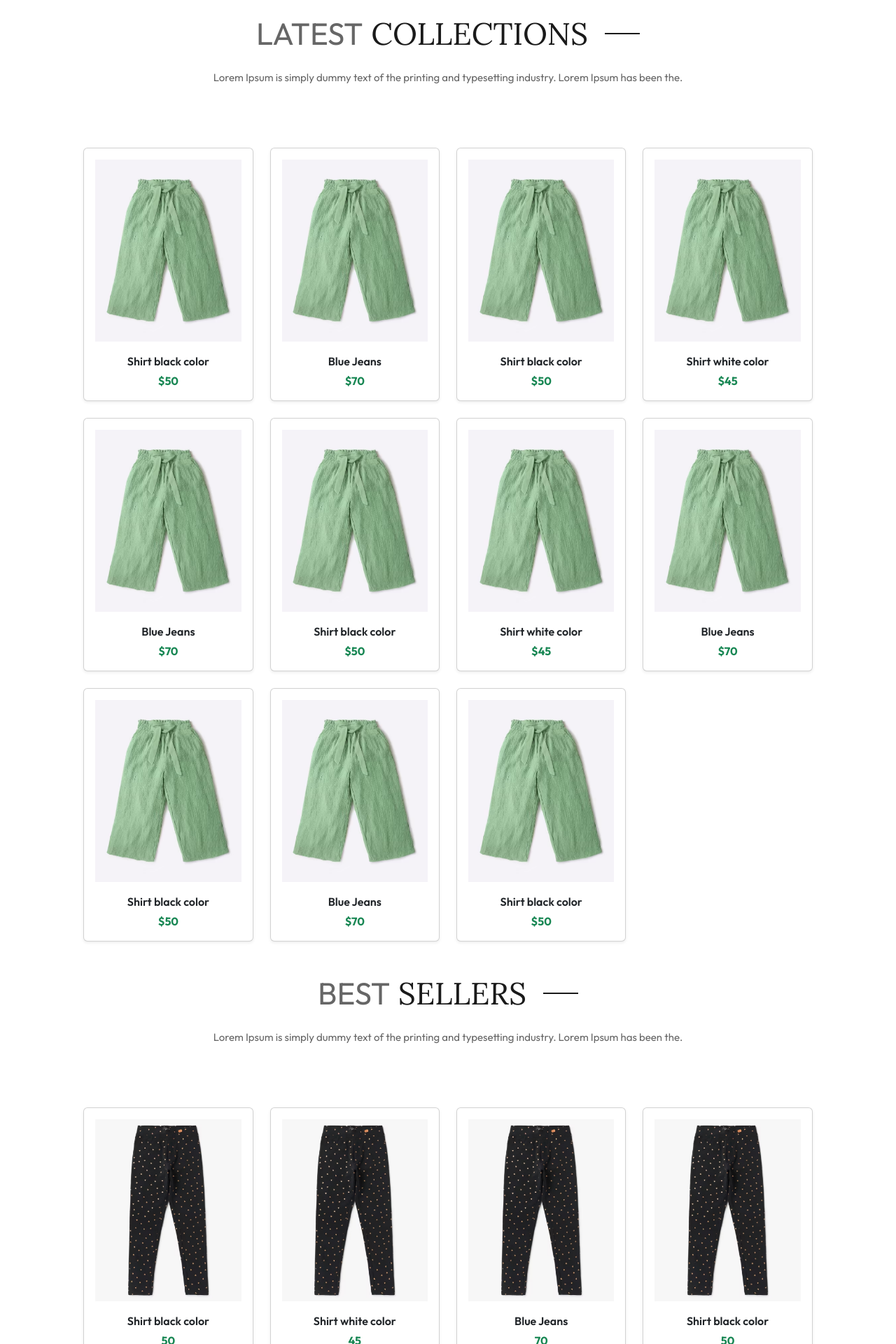
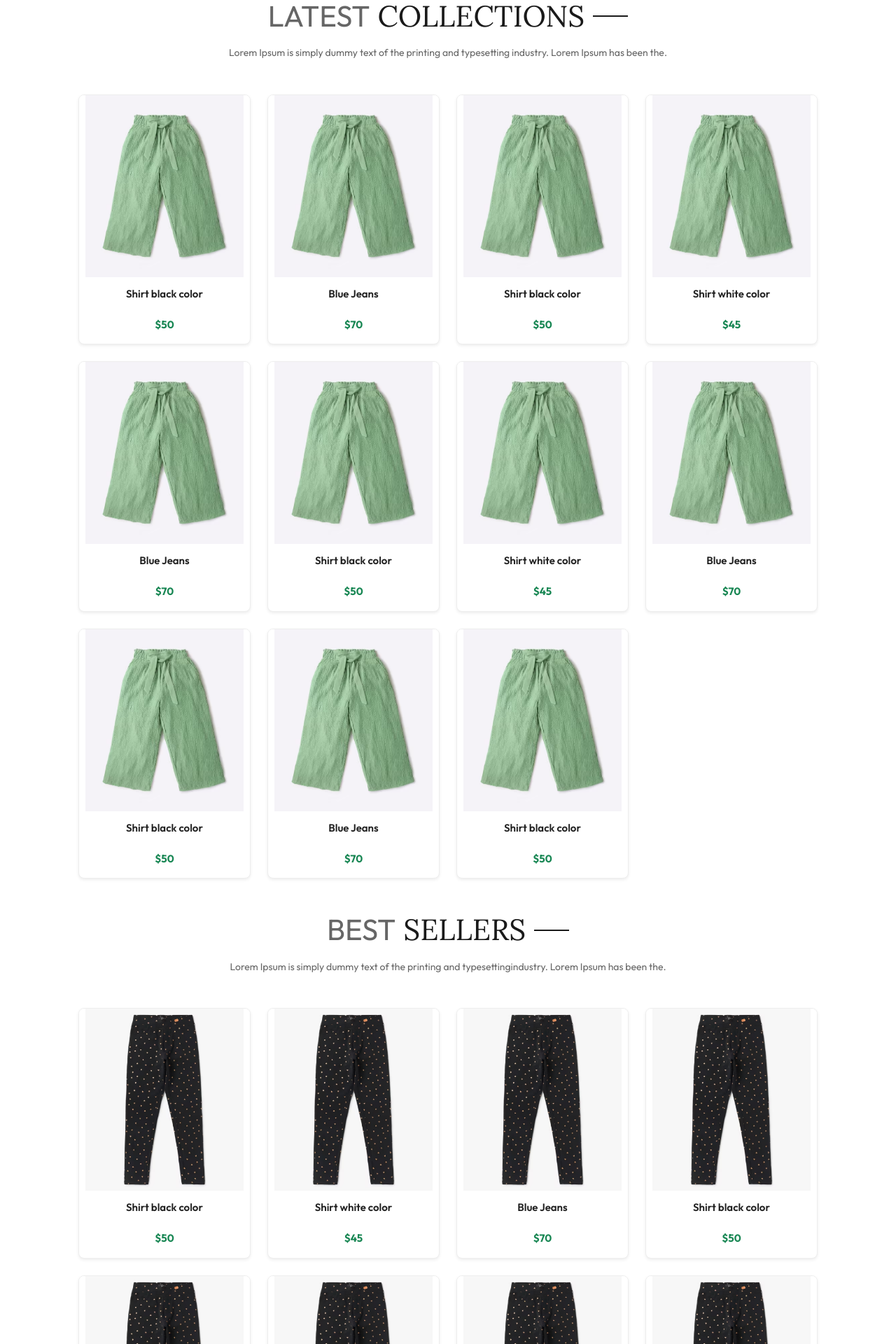
Before and after one commit to johnjerry8749/E-commerce, a React (Vite) app in the folder Client/: page / in a window 1280 px wide. Shown: the part 600-2520 px from the top of the page at 70% size. Built offline with nearby package versions, Linux system fonts and the light colour scheme; no server answers.

Commit message:
Align product grids on mobile

```diff
--- a/Client/src/components/pages/Shop.jsx
+++ b/Client/src/components/pages/Shop.jsx
@@ -13,124 +13,32 @@ const Shop = () => {
   };
 
   const Bestsells = [
-    {
-      id: 1,
-      name: "Shirt black color",
-      price: 50,
-    },
-    {
-      id: 2,
-      name: "Shirt white color",
-      price: 45,
-    },
-    {
-      id: 3,
-      name: "Blue Jeans",
-      price: 70,
-    },
-    {
-      id: 4,
-      name: "Shirt black color",
-      price: 50,
-    },
-    {
-      id: 5,
-      name: "Classic T-Shirt",
-      price: 55,
-    },
-    {
-      id: 6,
-      name: "Slim Fit Jeans",
-      price: 75,
-    },
-    {
-      id: 7,
-      name: "Winter Jacket",
-      price: 95,
-    },
-    {
-      id: 8,
-      name: "White Polo",
-      price: 60,
-    },
-    {
-      id: 9,
-      name: "Casual Shirt",
-      price: 65,
-    },
-    {
-      id: 10,
-      name: "Black Trousers",
-      price: 80,
-    },
-    {
-      id: 11,
-      name: "Denim Jacket",
-      price: 90,
-    },
-    {
-      id: 12,
-      name: "Cotton Shirt",
-      price: 48,
-    },
+    { id: 1, name: "Shirt black color", price: 50 },
+    { id: 2, name: "Shirt white color", price: 45 },
+    { id: 3, name: "Blue Jeans", price: 70 },
+    { id: 4, name: "Shirt black color", price: 50 },
+    { id: 5, name: "Classic T-Shirt", price: 55 },
+    { id: 6, name: "Slim Fit Jeans", price: 75 },
+    { id: 7, name: "Winter Jacket", price: 95 },
+    { id: 8, name: "White Polo", price: 60 },
+    { id: 9, name: "Casual Shirt", price: 65 },
+    { id: 10, name: "Black Trousers", price: 80 },
+    { id: 11, name: "Denim Jacket", price: 90 },
+    { id: 12, name: "Cotton Shirt", price: 48 },
   ];
 
   const product = [
-    {
-      id: 1,
-      name: "Shirt black color",
-      price: "$50",
-    },
-    {
-      id: 2,
-      name: "Blue Jeans",
-      price: "$70",
-    },
-    {
-      id: 3,
-      name: "Shirt black color",
-      price: "$50",
-    },
-    {
-      id: 4,
-      name: "Shirt white color",
-      price: "$45",
-    },
-    {
-      id: 5,
-      name: "Blue Jeans",
-      price: "$70",
-    },
-    {
-      id: 6,
-      name: "Shirt black color",
-      price: "$50",
-    },
-    {
-      id: 7,
-      name: "Shirt white color",
-      price: "$45",
-    },
-    {
-      id: 8,
-      name: "Blue Jeans",
-      price: "$70",
-    },
-    {
-      id: 9,
-      name: "Shirt black color",
-      price: "$50",
-    },
-    {
-      id: 10,
-      name: "Blue Jeans",
-      price: "$70",
-    },
-    {
-      id: 11,
-      name: "Shirt black color",
-      price: "$50",
-    },
+    { id: 1, name: "Shirt black color", price: "$50" },
+    { id: 2, name: "Blue Jeans", price: "$70" },
+    { id: 3, name: "Shirt black color", price: "$50" },
+    { id: 4, name: "Shirt white color", price: "$45" },
+    { id: 5, name: "Blue Jeans", price: "$70" },
+    { id: 6, name: "Shirt black color", price: "$50" },
+    { id: 7, name: "Shirt white color", price: "$45" },
+    { id: 8, name: "Blue Jeans", price: "$70" },
+    { id: 9, name: "Shirt black color", price: "$50" },
+    { id: 10, name: "Blue Jeans", price: "$70" },
+    { id: 11, name: "Shirt black color", price: "$50" },
   ];
 
   return (
@@ -139,72 +47,221 @@ const Shop = () => {
         {`
         @import url('https://fonts.googleapis.com/css2?family=Lora:wght@400;500;600;700&display=swap');
 
-        @media (max-width: 768px) {
+        .shop-section {
+          width: 100%;
+          overflow-x: hidden;
+        }
+
+        .shop-title-wrap {
+          display: flex;
+          justify-content: center;
+          align-items: center;
+          gap: 12px;
+          margin-bottom: 1rem;
+          flex-wrap: wrap;
+          padding: 0 8px;
+        }
+
         .shop-title {
-            font-size: 36px !important;
+          font-family: 'Lora', serif;
+          font-weight: 400;
+          color: #1a1a1a;
+          margin: 0;
+          text-align: center;
+          line-height: 1.2;
         }
-          .product-item {
-            flex: 0 0 calc(50% - 12px) !important;
+
+        .shop-title span {
+          color: #666;
+        }
+
+        .shop-title-line {
+          width: 40px;
+          height: 2px;
+          background-color: #1a1a1a;
+          flex-shrink: 0;
+        }
+
+        .shop-desc {
+          max-width: 700px;
+          text-align: center;
+          color: #666;
+          font-size: 14px;
+          line-height: 1.6;
+          padding: 0 12px;
+          margin: 0 auto;
+        }
+
+        .product-grid-row {
+          margin-left: auto;
+          margin-right: auto;
+        }
+
+        .product-image-shop-wrapper {
+          width: 100%;
+          aspect-ratio: 1.45 / 1;
+          display: flex;
+          align-items: center;
+          justify-content: center;
+          overflow: hidden;
+          background: #fff;
+        }
+
+        .product-card-shop {
+          height: 100%;
+          cursor: pointer;
+          border: 1px solid #eee;
+          border-radius: 8px;
+          overflow: hidden;
+          transition: transform 0.25s ease, box-shadow 0.25s ease;
+        }
+
+        .product-card-shop:hover {
+          transform: translateY(-4px);
+          box-shadow: 0 8px 20px rgba(0,0,0,0.08);
+        }
+
+        .product-img-shop {
+          width: 100%;
+          height: 100%;
+          object-fit: contain;
+          mix-blend-mode: multiply;
+          display: block;
+        }
+
+        .product-name-shop {
+          margin: 10px 0 4px;
+          font-weight: 600;
+          font-size: 14px;
+          color: #222;
+          line-height: 1.3;
+          min-height: 2.6em;
+          display: -webkit-box;
+          -webkit-line-clamp: 2;
+          -webkit-box-orient: vertical;
+          overflow: hidden;
+        }
+
+        .product-price-shop {
+          margin: 0;
+          font-weight: 700;
+          color: #198754;
+          font-size: 15px;
+        }
+
+        /* ---- MOBILE ---- */
+        @media (max-width: 575.98px) {
+          .product-grid-row {
+            display: grid;
+            grid-template-columns: repeat(2, minmax(0, 1fr));
+            column-gap: 10px;
+            row-gap: 18px;
+            width: 100% !important;
+            max-width: 100%;
+          }
+          .product-grid-row > [class*="col-"] {
+            width: 100%;
+            max-width: none;
+            padding-left: 0;
+            padding-right: 0;
+            min-width: 0;
+          }
+          .product-image-shop-wrapper {
+            height: 165px;
+          }
+          .product-img-shop {
+            width: 100%;
+            height: 100%;
+            object-fit: cover;
+          }
+          .shop-title {
+            font-size: 22px !important;
+          }
+          .shop-title-line {
+            width: 28px;
+          }
+          .shop-desc {
+            font-size: 13px;
+          }
+          .product-name-shop {
+            font-size: 13px;
+            min-height: 2.4em;
+          }
+          .product-price-shop {
+            font-size: 14px;
+          }
+          .product-grid-row {
+            width: 100% !important;
+            max-width: 100%;
+          }
+
+          .product-card-shop {
+            border-radius: 0;
+            box-shadow: none !important;
           }
         }
 
-        @media (min-width: 769px) and (max-width: 1024px) {
+        /* ---- LARGE PHONE ---- */
+        @media (min-width: 576px) and (max-width: 767.98px) {
+          .product-image-shop-wrapper {
+            height: 240px;
+          }
           .shop-title {
-            font-size: 38px !important;
+            font-size: 28px !important;
           }
-          .product-item {
-            flex: 0 0 calc(25% - 12px) !important;
+          .product-grid-row {
+            width: 100% !important;
           }
         }
 
-        @media (min-width: 1025px) {
+        /* ---- TABLET ---- */
+        @media (min-width: 768px) and (max-width: 991.98px) {
+          .product-image-shop-wrapper {
+            height: 230px;
+            aspect-ratio: 1.45 / 1;
+          }
           .shop-title {
-            font-size: 44px !important;
+            font-size: 34px !important;
           }
-          .product-item {
-            flex: 0 0 calc(10% - 10px) !important;
+          .product-grid-row {
+            width: 95% !important;
           }
         }
 
+        /* ---- DESKTOP (unchanged look) ---- */
+        @media (min-width: 992px) {
+          .shop-title {
+            font-size: 42px !important;
+            white-space: nowrap;
+          }
+          .shop-title-line {
+            width: 50px;
+          }
+          .product-image-shop-wrapper {
+            height: 260px;
+          }
+          .product-name-shop {
+            font-size: 15px;
+          }
+          .product-grid-row {
+            width: 90% !important;
+          }
+        }
       `}
       </style>
 
-      <div className="container-fluid p-4 mt-5">
+      <div className="container-fluid px-2 px-sm-3 px-md-4 mt-5 shop-section">
+        {/* LATEST COLLECTIONS HEADER */}
         <div className="row">
           <div className="col-12">
-            <div className="d-flex flex-column justify-content-center align-items-center mb-5">
-              {/* Title with decorative lines */}
-              <div className="d-flex justify-content-center align-items-center gap-4 mb-4">
-                <h1
-                  className="shop-title mb-0"
-                  style={{
-                    fontFamily: "'Lora', serif",
-                    fontWeight: "400",
-                    color: "#1a1a1a",
-                    whiteSpace: "nowrap",
-                  }}
-                >
-                  <span style={{ color: "#666" }}>LATEST</span> COLLECTIONS
+            <div className="d-flex flex-column justify-content-center align-items-center mb-4 mb-md-5">
+              <div className="shop-title-wrap">
+                <h1 className="shop-title">
+                  <span>LATEST</span> COLLECTIONS
                 </h1>
-                <div
-                  style={{
-                    width: "50px",
-                    height: "2px",
-                    backgroundColor: "#1a1a1a",
-                  }}
-                ></div>
+                <div className="shop-title-line"></div>
               </div>
-
-              {/* Description text */}
-              <p
-                style={{
-                  maxWidth: "700px",
-                  textAlign: "center",
-                  color: "#666",
-                  fontSize: "15px",
-                  lineHeight: "1.6",
-                }}
-              >
+              <p className="shop-desc">
                 Lorem Ipsum is simply dummy text of the printing and typesetting
                 industry. Lorem Ipsum has been the.
               </p>
@@ -212,37 +269,30 @@ const Shop = () => {
           </div>
         </div>
 
-        <div className="container-fluid  p-3 p-md-4">
-          <div className="row g-3 g-md-4 mx-auto " style={{ width: "90%" }}>
+        {/* LATEST PRODUCTS GRID */}
+        <div className="px-1 px-sm-2 px-md-3">
+          <div className="row g-2 g-sm-3 g-md-4 product-grid-row">
             {product.map((products, index) => (
               <div
                 className="col-6 col-md-4 col-lg-3"
                 key={products.id || index}
               >
                 <div
-                  className="card h-100 shadow-sm"
-                  onClick= {() => productDetails(products.id)}
-                  style={{ cursor: "pointer" }}
+                  className="card product-card-shop h-100 shadow-sm"
+                  onClick={() => productDetails(products.id)}
                 >
-                  <div className="card-body text-center">
+                  <div className="card-body text-center p-0">
+                    <div className="product-image-shop-wrapper">
                       <img
                         src={Productimg}
                         alt={products.name}
-                      className="img-fluid"
-                      style={{
-                        height: "260px",
-                        width: "100%",
-                        objectFit: "cover",
-                      }}
+                        className="product-img-shop"
                       />
-
-                    <p className="card-text mt-3 mb-1 fw-semibold">
-                      {products.name}
-                    </p>
-
-                    <p className="card-text text-success fw-bold">
-                      {products.price}
-                    </p>
+                    </div>
+                    <div className="px-2 pb-3 pt-1">
+                      <p className="product-name-shop">{products.name}</p>
+                      <p className="product-price-shop">{products.price}</p>
+                    </div>
                   </div>
                 </div>
               </div>
@@ -250,106 +300,77 @@ const Shop = () => {
           </div>
         </div>
 
-        {/* //BEST SELLER SECTION */}
-
-        <div className="row mt-4">
+        {/* BEST SELLERS HEADER */}
+        <div className="row mt-5">
           <div className="col-12">
-            <div className="d-flex flex-column justify-content-center align-items-center mb-5">
-              {/* Title with decorative lines */}
-              <div className="d-flex justify-content-center align-items-center gap-4 mb-4">
-                <h1
-                  className="shop-title mb-0"
-                  style={{
-                    fontFamily: "'Lora', serif",
-                    fontWeight: "400",
-                    color: "#1a1a1a",
-                    whiteSpace: "nowrap",
-                  }}
-                >
-                  <span style={{ color: "#666" }}>BEST</span> SELLERS
+            <div className="d-flex flex-column justify-content-center align-items-center mb-4 mb-md-5">
+              <div className="shop-title-wrap">
+                <h1 className="shop-title">
+                  <span>BEST</span> SELLERS
                 </h1>
-                <div
-                  style={{
-                    width: "50px",
-                    height: "2px",
-                    backgroundColor: "#1a1a1a",
-                  }}
-                ></div>
+                <div className="shop-title-line"></div>
               </div>
-
-              {/* Description text */}
-              <p
-                style={{
-                  maxWidth: "700px",
-                  textAlign: "center",
-                  color: "#666",
-                  fontSize: "15px",
-                  lineHeight: "1.6",
-                }}
-              >
-                Lorem Ipsum is simply dummy text of the printing and typesetting
-                industry. Lorem Ipsum has been the.
+              <p className="shop-desc">
+                Lorem Ipsum is simply dummy text of the printing and
+                typesettingindustry. Lorem Ipsum has been the.
               </p>
             </div>
           </div>
         </div>
 
-        <div className="container-fluid  p-3 p-md-4">
-          <div className="row g-3 g-md-4 mx-auto " style={{ width: "90%" }}>
+        {/* BEST SELLERS GRID */}
+        <div className="px-1 px-sm-2 px-md-3">
+          <div className="row g-2 g-sm-3 g-md-4 product-grid-row">
             {Bestsells.map((Bestsell, index) => (
               <div
                 className="col-6 col-md-4 col-lg-3"
                 key={Bestsell.id || index}
               >
                 <div
-                  className="card h-100 shadow-sm"
-                  onClick= {() => productDetails(Bestsell.id)}
-                  style={{ cursor: "pointer" }}
+                  className="card product-card-shop h-100 shadow-sm"
+                  onClick={() => productDetails(Bestsell.id)}
                 >
-                  <div className="card-body text-center">
+                  <div className="card-body text-center p-0">
+                    <div className="product-image-shop-wrapper">
                       <img
                         src={Productimg2}
                         alt={Bestsell.name}
-                      className="img-fluid"
-                      style={{
-                        height: "260px",
-                        width: "100%",
-                        objectFit: "cover",
-                      }}
+                        className="product-img-shop"
                       />
-
-                    <p className="card-text mt-3 mb-1 fw-semibold">
-                      {Bestsell.name}
-                    </p>
-
-                    <p className="card-text text-success fw-bold">
-                      {Bestsell.price}
-                    </p>
+                    </div>
+                    <div className="px-2 pb-3 pt-1">
+                      <p className="product-name-shop">{Bestsell.name}</p>
+                      <p className="product-price-shop">${Bestsell.price}</p>
+                    </div>
                   </div>
                 </div>
               </div>
             ))}
           </div>
         </div>
-        <div className="row  mt-3 p-2 d-flex justify-content-center gap-2 mx-4">
-          <div className="col-12 col-md-12 col-lg-3  p-2 ">
+
+        {/* POLICY SECTION */}
+        <div className="row mt-4 mt-md-5 p-2 d-flex justify-content-center g-3 mx-1 mx-md-4">
+          <div className="col-12 col-md-4 col-lg-3 p-2">
             <img src={exchange} alt="" className="d-block mx-auto" />
-            <h4 className="text-dark text-center">Easy Exchange Policy</h4>
-            <p className="text-muted text-center">
+            <h4 className="text-dark text-center mt-2">Easy Exchange Policy</h4>
+            <p className="text-muted text-center mb-0">
               We offer hassle free exchange policy
             </p>
           </div>
-          <div className="col-12 col-md-12 col-lg-4 p-2">
+          <div className="col-12 col-md-4 col-lg-4 p-2">
             <img src={quality} alt="" className="d-block mx-auto" />
-            <h4 className="text-dark text-center">7 Days Return Policy</h4>
-            <p className="text-muted text-center">
+            <h4 className="text-dark text-center mt-2">7 Days Return Policy</h4>
+            <p className="text-muted text-center mb-0">
               We provide 7 days free return policy
             </p>
           </div>
-          <div className="col-12 col-md-12 col-lg-3 p-2">
+          <div className="col-12 col-md-4 col-lg-3 p-2">
             <img src={support} alt="" className="d-block mx-auto" />
-            <h4 className="text-dark text-center">Best customer support</h4>
-            <p className="text-muted text-center">
+            <h4 className="text-dark text-center mt-2">
+              Best customer support
+            </h4>
+            <p className="text-muted text-center mb-0">
               we provide 24/7 customer support
             </p>
           </div>
--- a/Client/src/components/pages/css/collection.css
+++ b/Client/src/components/pages/css/collection.css
@@ -326,8 +326,6 @@
           height: 320px;
 
           overflow: hidden;
-
-          background: #f7f7f7;
         }
 
         .product-image {
@@ -487,7 +485,7 @@
           }
 
           .product-image-wrapper {
-            height: 210px;
+            height: 165px;
           }
 
           .product-info {
@@ -520,7 +518,7 @@
           }
 
           .product-image-wrapper {
-            height: 180px;
+            height: 125px;
           }
 
         }
```
Lines whose indentation alone changed are shown as unchanged.
